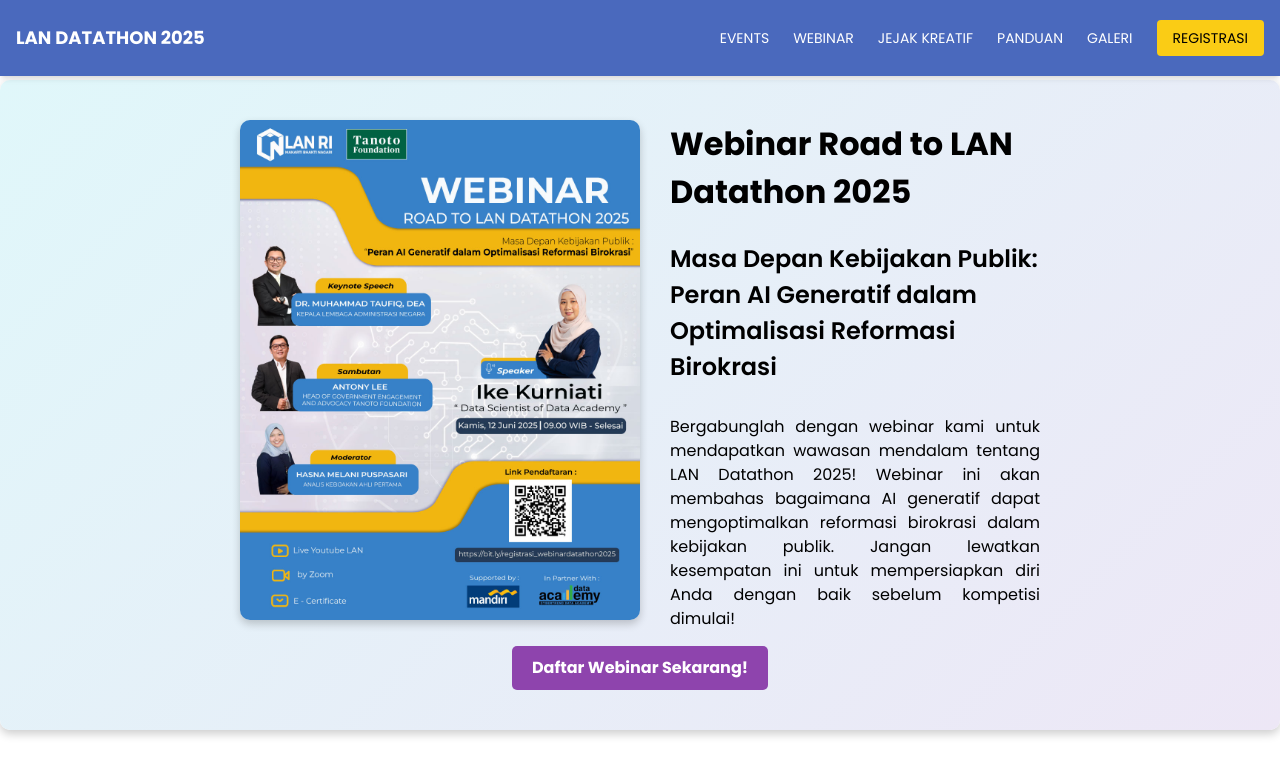
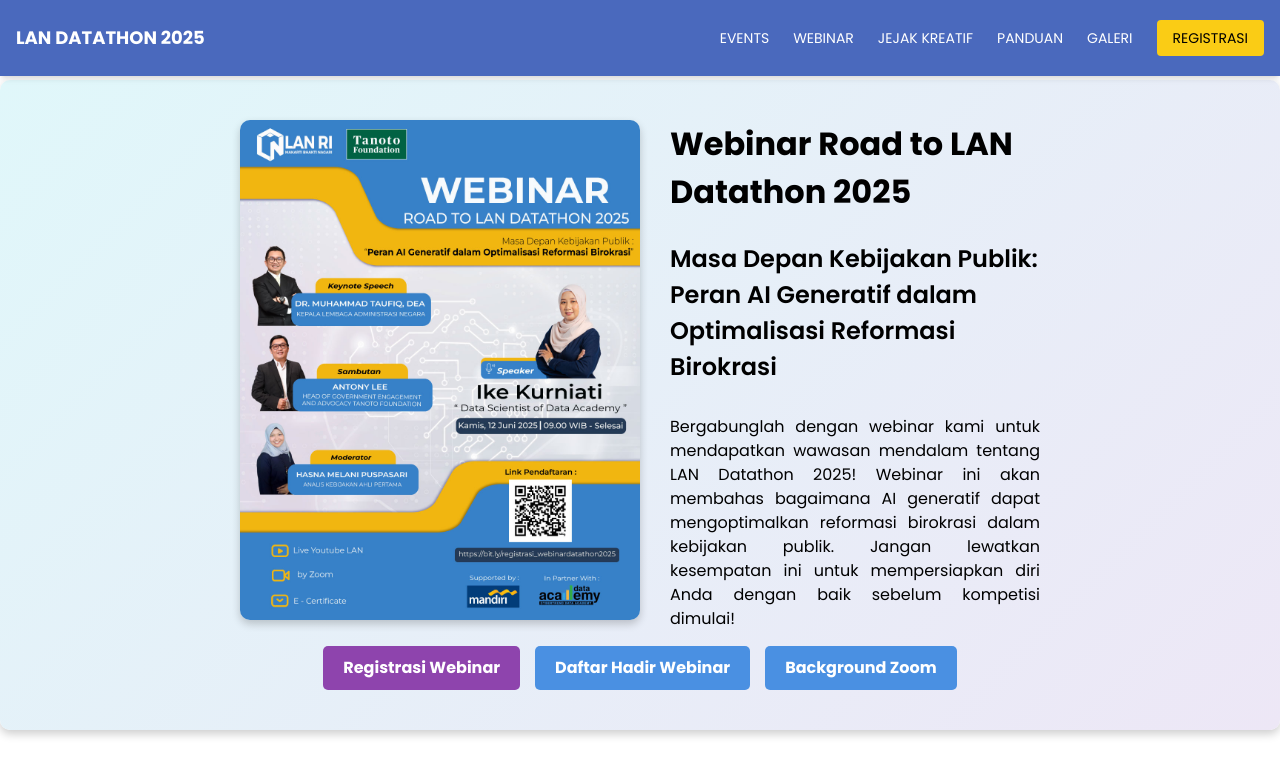
Before and after one commit to pujisubarkah/komitmen, a Nuxt app: page /webinar in a window 1280 px wide. Shown: the top 776 px of the page. Built offline with nearby package versions, Linux system fonts and the light colour scheme.

Commit message:
Update Webinar button

```diff
--- a/pages/webinar.vue
+++ b/pages/webinar.vue
@@ -12,8 +12,11 @@
           </div>
       </div>
       <div class="buttons">
-                  <a href="https://us02web.zoom.us/meeting/register/hTgZ1XdCTn-X9NXUXZ6dXA" target="_blank" class="btn view-btn">Daftar Webinar Sekarang!</a>
-              </div>
+          <a href="https://us02web.zoom.us/meeting/register/hTgZ1XdCTn-X9NXUXZ6dXA" target="_blank" class="btn view-btn">Registrasi Webinar</a>
+          <a href="https://docs.google.com/forms/d/e/1FAIpQLSeoTC0kXjoLFJiT-uc1eSSfrpTVg7IHXX1ae2icLh3s5lJq6A/viewform" target="_blank" class="btn download-btn">Daftar Hadir Webinar</a>
+          <a href="https://drive.google.com/file/d/1WOMmG0zjgV6NkVZ6e63FYQbiPkxZOw5e/view?usp=sharing" target="_blank" class="btn download-btn">Background Zoom</a>
+      </div>
+
   </div>
 </template>
 
```
